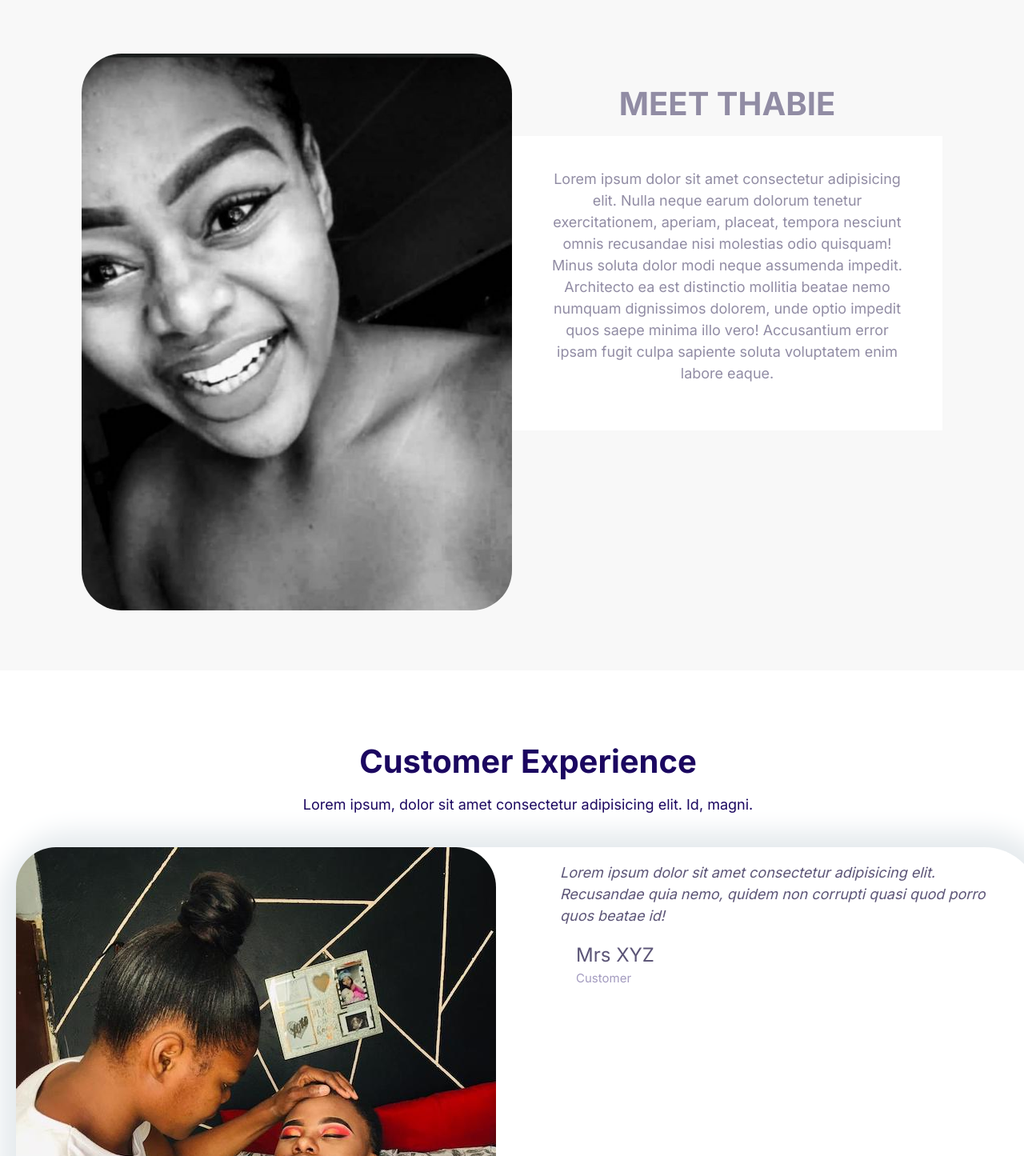
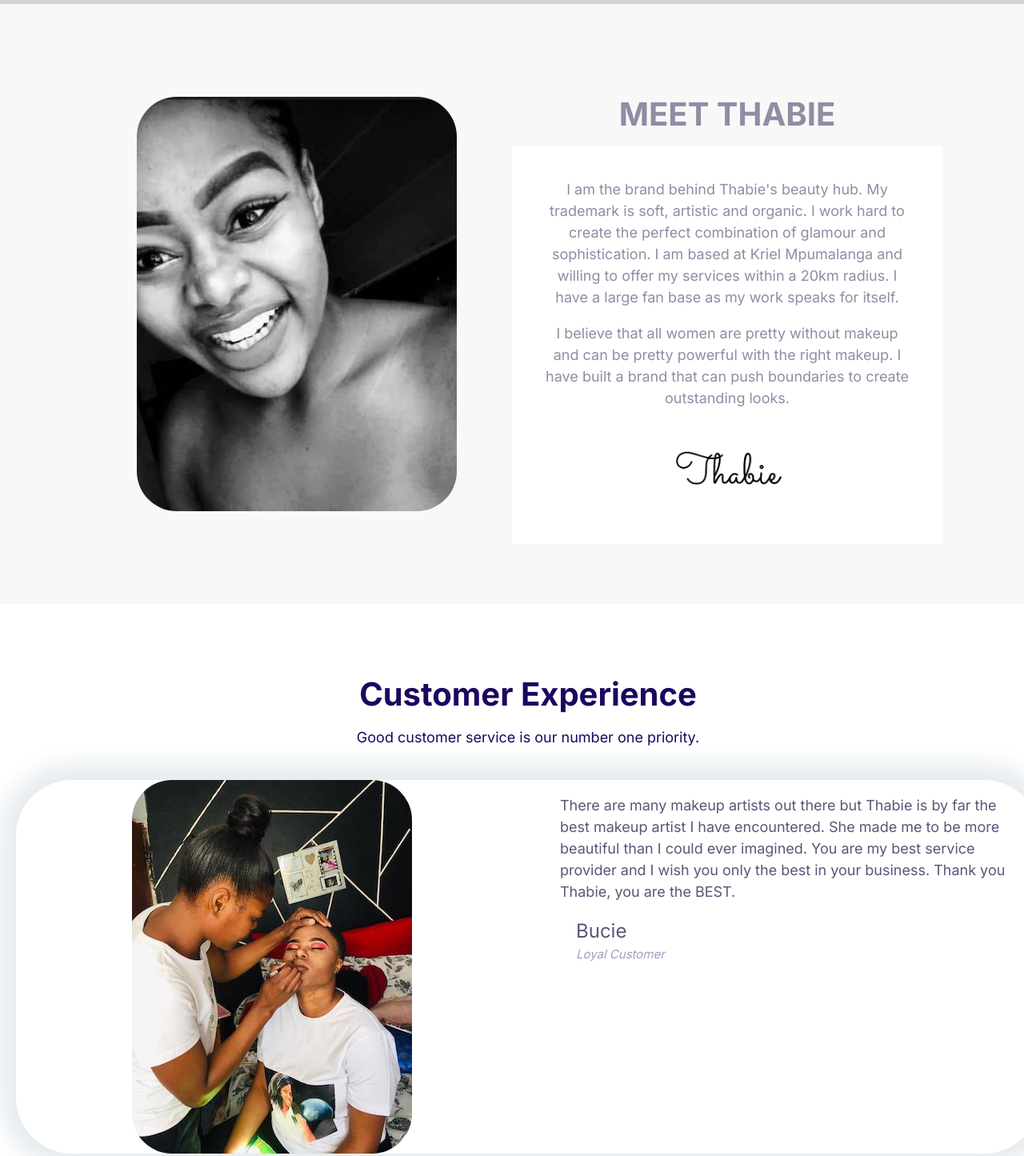
Before and after one commit to Tebogo-star/Cosmetics, a plain HTML site: page index.html in a window 1280 px wide. Shown: the part 980-2425 px from the top of the page at 80% size. Drawn offline with Linux system fonts and the light colour scheme; a script that the page names is missing.

Commit message:
Adding the  online signature

```diff
--- a/css/styles.css
+++ b/css/styles.css
@@ -115,6 +115,9 @@ img {
 .text_center {
   text-align: center;
 }
+.content_col_left {
+  margin: auto;
+}
 /* p{
  display: block;
  font-size: 0.67em;
@@ -160,6 +163,9 @@ img {
   font-style: italic;
   color: #5c5577;
 }
+.quote__text {
+  font-style: normal;
+}
 blockquote {
   display: block;
   margin-block-start: 1em;
@@ -196,7 +202,7 @@ blockquote {
   color: var(--color-headings);
   opacity: 0.4;
   font-size: 1.5rem;
-  font-style: normal;
+  font-style: italic;
 }
 @media screen and (min-width: 768px) {
   .home_about_sec .content_col_left {
@@ -219,7 +225,7 @@ blockquote {
     grid-template-columns: repeat(2, 1fr);
   }
   .testimonial__image {
-    margin: 0;
+    margin: auto;
   }
   .quote__author {
     font-size: 2.4rem;
--- a/index.html
+++ b/index.html
@@ -33,9 +33,12 @@
             <h2 class="text_heading">PROFESSIONAL</h2>
             <p class="paragraph__header">make-up artist and hair stylist</p>
             <p>
-              Lorem ipsum dolor, sit amet consectetur adipisicing elit. Vel
-              pariatur dolorum quia fuga, iusto praesentium. Ipsa accusamus
-              pariatur at blanditiis.
+              Looking for a professional make-up artist and hair stylist? look
+              no further, Thabie's make-up hub is one of the most popular and
+              sophisticated beauty enterprise that promises to deliver the best
+              service to its clients. We offer a wide range of services that are
+              inline with modern technicalities of beauty for any occation. Our
+              job is a remarkable work of art, you are at the right place.
             </p>
             <button class="btn btn--primary">READ MORE</button>
           </blockquote>
@@ -58,20 +61,24 @@
     <section id="home_about_sec" class="content_section grey_bg">
       <div class="content_section_inner grid grid--1x2">
         <div class="content_col_left columns">
-          <img src="images/thabisile1x.jpg" alt="" />
+          <img src="images/thabisile2x.jpg" alt="" />
         </div>
         <div class="content_col_right columns">
           <h2 class="text_center">MEET THABIE</h2>
           <div class="content_white_bg text_center">
             <p>
-              Lorem ipsum dolor sit amet consectetur adipisicing elit. Nulla
-              neque earum dolorum tenetur exercitationem, aperiam, placeat,
-              tempora nesciunt omnis recusandae nisi molestias odio quisquam!
-              Minus soluta dolor modi neque assumenda impedit. Architecto ea est
-              distinctio mollitia beatae nemo numquam dignissimos dolorem, unde
-              optio impedit quos saepe minima illo vero! Accusantium error ipsam
-              fugit culpa sapiente soluta voluptatem enim labore eaque.
+              I am the brand behind Thabie's beauty hub. My trademark is soft,
+              artistic and organic. I work hard to create the perfect
+              combination of glamour and sophistication. I am based at Kriel
+              Mpumalanga and willing to offer my services within a 20km radius.
+              I have a large fan base as my work speaks for itself.
             </p>
+            <p>
+              I believe that all women are pretty without makeup and can be
+              pretty powerful with the right makeup. I have built a brand that
+              can push boundaries to create outstanding looks.
+            </p>
+            <img src="images/signature.png" alt="" />
           </div>
         </div>
       </div>
@@ -79,26 +86,26 @@
     <section class="block">
       <header class="block__header">
         <h2>Customer Experience</h2>
-        <p>
-          Lorem ipsum, dolor sit amet consectetur adipisicing elit. Id, magni.
-        </p>
+        <p>Good customer service is our number one priority.</p>
       </header>
       <div class="container-2">
         <div class="card__testimonial">
           <div class="grid grid--1x2">
             <div class="testimonial__image">
-              <img src="images/custooomer.jpg" alt="" />
+              <img src="images/custooomer1x.jpg" alt="" />
             </div>
             <blockquote class="quote">
               <p class="quote__text">
-                Lorem ipsum dolor sit amet consectetur adipisicing elit.
-                Recusandae quia nemo, quidem non corrupti quasi quod porro quos
-                beatae id!
+                There are many makeup artists out there but Thabie is by far the
+                best makeup artist I have encountered. She made me to be more
+                beautiful than I could ever imagined. You are my best service
+                provider and I wish you only the best in your business. Thank
+                you Thabie, you are the BEST.
               </p>
               <footer>
                 <div class="media__body">
-                  <h3 class="media__title quote__author">Mrs XYZ</h3>
-                  <p class="quote__organisation">Customer</p>
+                  <h3 class="media__title quote__author">Bucie</h3>
+                  <p class="quote__organisation">Loyal Customer</p>
                 </div>
               </footer>
             </blockquote>
```
Also changed, not shown: images/custooomer1x.jpg (added), images/signature.png (added), images/thabisile2x.jpg (added).
